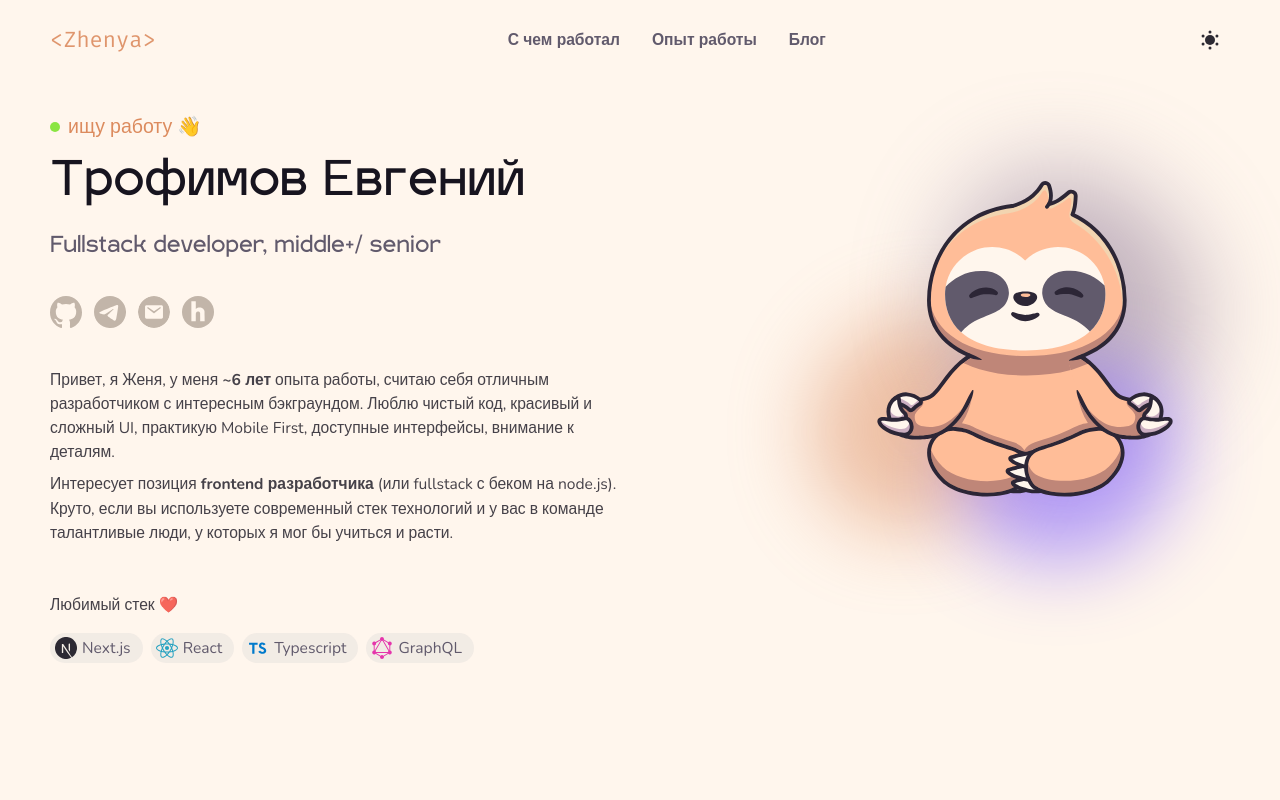
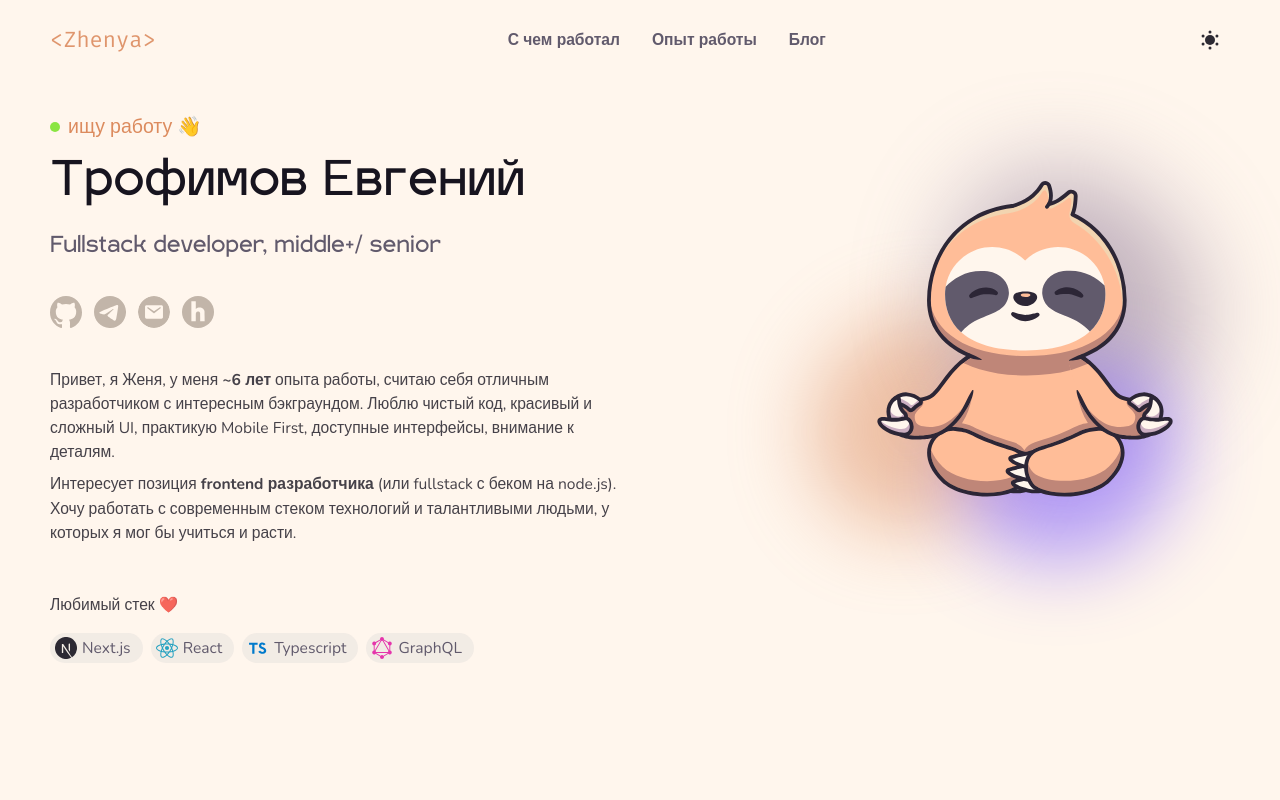
Before and after one commit to deadrime/deadrime.github.io, a Next.js app: page / in a window 1280 px wide. Shown: the top 800 px of the page. Built offline with nearby package versions, Linux system fonts and the light colour scheme.

Commit message:
Another text update

```diff
--- a/components/AboutSection/AboutSection.tsx
+++ b/components/AboutSection/AboutSection.tsx
@@ -38,7 +38,7 @@ const AboutSection = () => {
           </p>
           <p>
             Интересует позиция <strong>frontend разработчика</strong> (или fullstack с беком на node.js).
-            Круто, если вы используете современный стек технологий и у вас в команде талантливые люди, у которых я мог бы учиться и расти.
+            Хочу работать с современным стеком технологий и талантливыми людьми, у которых я мог бы учиться и расти.
           </p>
           <h3 className="pt-8 font-normal text-text/80 text-body2">Любимый стек <span>❤️</span></h3>
           <div className="flex gap-2 pt-2 flex-wrap">
```
